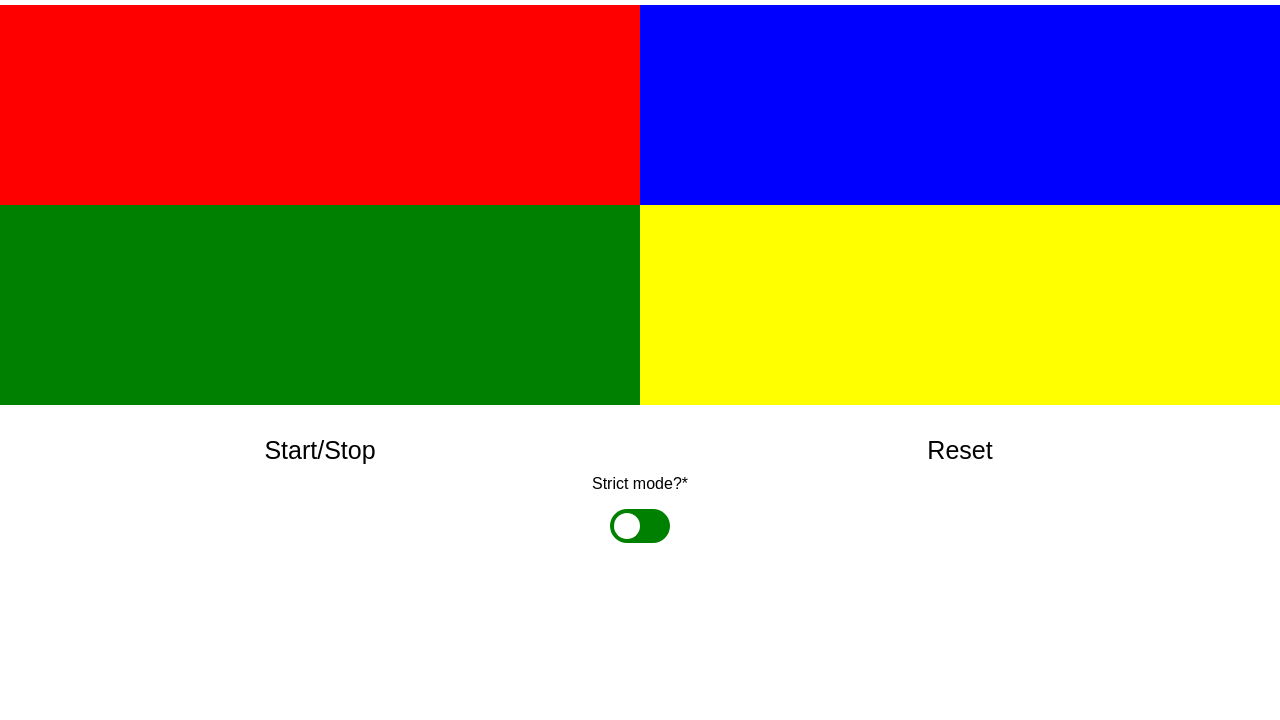
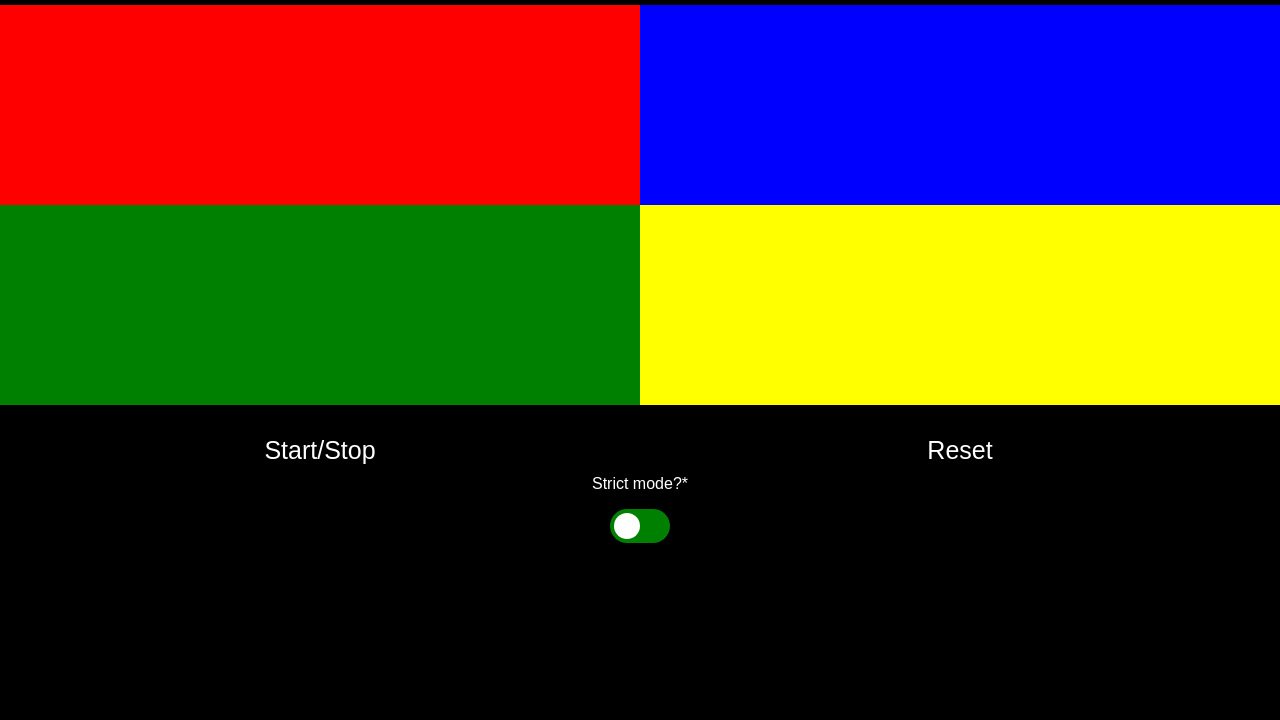
Before and after one commit to iarobinson/simonSays, a plain HTML site: page index.html in a window 1280 px wide. Shown: the part 80-800 px from the top of the page. Drawn offline with Linux system fonts and the light colour scheme.

Commit message:
Change background to black and all words to white to make yellow button action stand out more.

```diff
--- a/stylesheet.css
+++ b/stylesheet.css
@@ -1,12 +1,17 @@
 body {
   font-family: sans-serif;
   margin: 0px 0px 0px 0px;
+  background-color: black;
 }
 
 .mainGameButton {
   width: 50%;
   height: 200px;
   float: left;
+}
+
+p {
+  color: white;
 }
 
 /* .mainGameButton:hover {
@@ -28,8 +33,9 @@ button {
   font-size: 25px;
   margin: 20px 0px 0px 0px;
   border: none;
-  background-color: white;
+  background-color: black;
   padding: 0px 0px 0px 0px;
+  color: white;
 
 }
 
```
